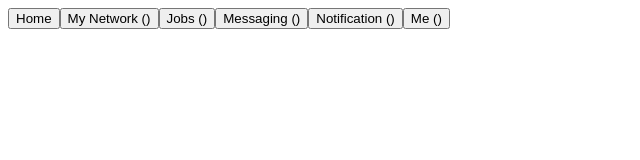
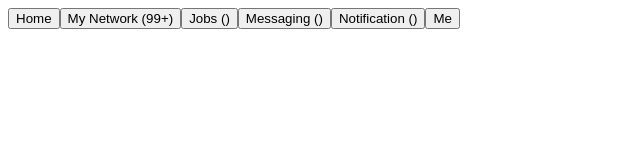
Before and after one commit to subh511/week-7.2, a React (Vite) app: page / in a window 1280 px wide. Shown: the top 160 px of the page, without its empty margins (0-640 px from the left). Built offline with nearby package versions, Linux system fonts and the light colour scheme.

Commit message:
made changes

```diff
--- a/src/App.jsx
+++ b/src/App.jsx
@@ -1,16 +1,29 @@
+import { RecoilRoot, useRecoilValue } from "recoil";
+import { networkAtom } from "./components/store/atom";
+
 function App() {
-  // const [count, setCount] = useState(0)
+  return (
+    <RecoilRoot>
+      <Buttons />
+    </RecoilRoot>
+  );
+}
 
+function Buttons() {
+  const networkNotificationCount = useRecoilValue(networkAtom);
   return (
     <div>
-    <button>Home </button>
-    <button>My Network ()</button>
-    <button>Jobs ()</button>
-    <button>Messaging ()</button>
-    <button>Notification ()</button>
-    <button>Me ()</button>
+      <button>Home </button>
+      <button>
+        My Network (
+        {networkNotificationCount >= 100 ? "99+" : networkNotificationCount})
+      </button>
+      <button>Jobs ()</button>
+      <button>Messaging ()</button>
+      <button>Notification ()</button>
+      <button>Me </button>
     </div>
-  )
+  );
 }
 
-export default App
+export default App;
--- a/src/components/store/atom.js
+++ b/src/components/store/atom.js
@@ -1,21 +1,21 @@
 import { atom } from "recoil";
 
-export const NetworkAtom = atom({
+export const networkAtom = atom({
   key: "NetworkAtom",
   default: 102,
 });
 
-export const JobsAtom = atom({
+export const jobsAtom = atom({
   key: "JobsAtom",
   default: 0,
 });
 
-export const MessageAtom = atom({
+export const messageAtom = atom({
   key: "MessageAtom",
   default: 0,
 });
 
-export const NotificationAtom = atom({
+export const notificationAtom = atom({
   key: "NotificationAtom",
   default: 12,
 });
```
